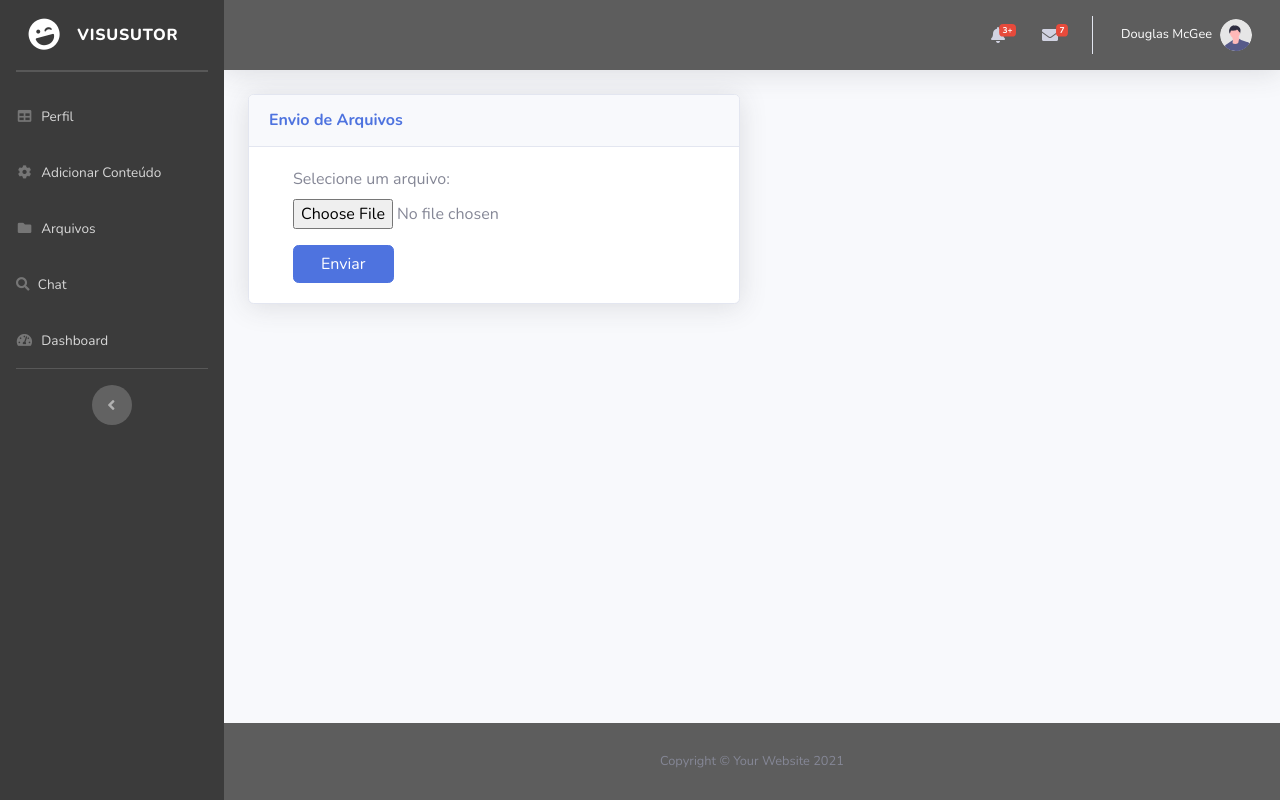
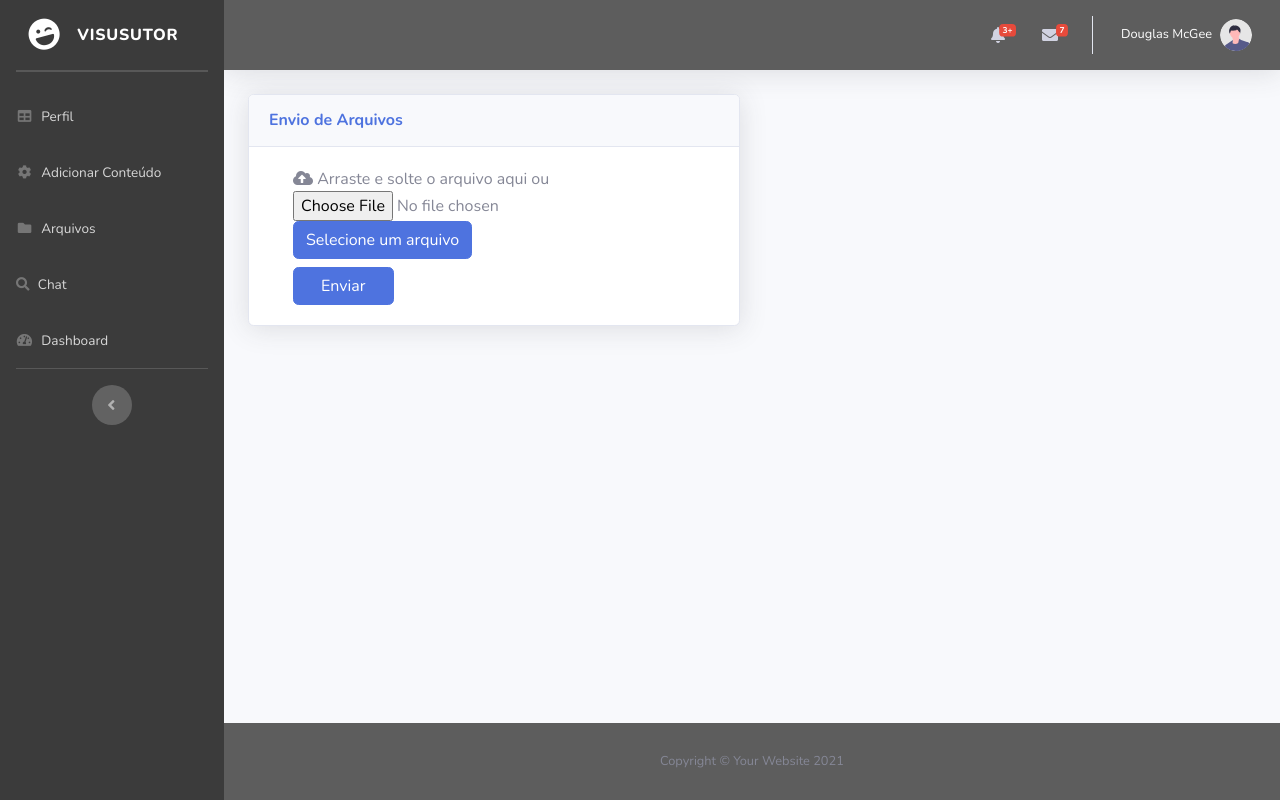
Before and after one commit to wallisonsgp/visututor, a Flask app: page /upload in a window 1280 px wide. Run offline with Flask 3, Linux system fonts and the light colour scheme; the visitor is signed in with stand-in values (Sample User, id 1); some libraries are stand-ins or nearby versions.

Commit message:
added drag and drop feature

```diff
--- a/app/main.py
+++ b/app/main.py
@@ -108,7 +108,7 @@ def uploadprocessing():
         file = request.files['fileInput']
         # Aqui você pode processar o arquivo, salvar em um local, etc.
         # Exemplo de salvamento do arquivo no diretório atual:
-        file.save(file.filename)
+        file.save('files_upload/'+file.filename)
         return render_template('upload.html', message='Arquivo enviado com sucesso!')
     else:
         return render_template('upload.html', message='Nenhum arquivo selecionado.')
--- a/app/templates/upload.html
+++ b/app/templates/upload.html
@@ -403,10 +403,37 @@
                                         </div>
                                         {% endif %}
                                         <form action="/uploadprocessing" method="POST" enctype="multipart/form-data">
-                                            <div class="form-group">
-                                                <label for="fileInput">Selecione um arquivo:</label>
-                                                <input type="file" class="form-control-file" id="fileInput" name="fileInput" required>
+                                            <div id="fileDropArea" class="file-drop-area">
+                                                <div class="file-drop-icon">
+                                                    <i class="fas fa-cloud-upload-alt"></i>
+                                                    <span>Arraste e solte o arquivo aqui ou</span>
+                                                </div>
+                                                <div class="file-drop-button">
+                                                    <input type="file" id="fileInput" name="fileInput" class="file-input" required>
+                                                    <label for="fileInput" class="btn btn-primary">Selecione um arquivo</label>
+                                                </div>
                                             </div>
+                                            <script>
+                                                const fileDropArea = document.getElementById('fileDropArea');
+
+                                                fileDropArea.addEventListener('dragover', (e) => {
+                                                    e.preventDefault();
+                                                    fileDropArea.classList.add('file-drop-over');
+                                                });
+
+                                                fileDropArea.addEventListener('dragleave', (e) => {
+                                                    e.preventDefault();
+                                                    fileDropArea.classList.remove('file-drop-over');
+                                                });
+
+                                                fileDropArea.addEventListener('drop', (e) => {
+                                                    e.preventDefault();
+                                                    fileDropArea.classList.remove('file-drop-over');
+
+                                                    const fileInput = document.getElementById('fileInput');
+                                                    fileInput.files = e.dataTransfer.files;
+                                                });
+                                            </script>
                                             <button type="submit" class="btn btn-primary col-sm-3">Enviar</button>
                                         </form>
                                     </div>
```
Also changed, not shown: 3 other files.
